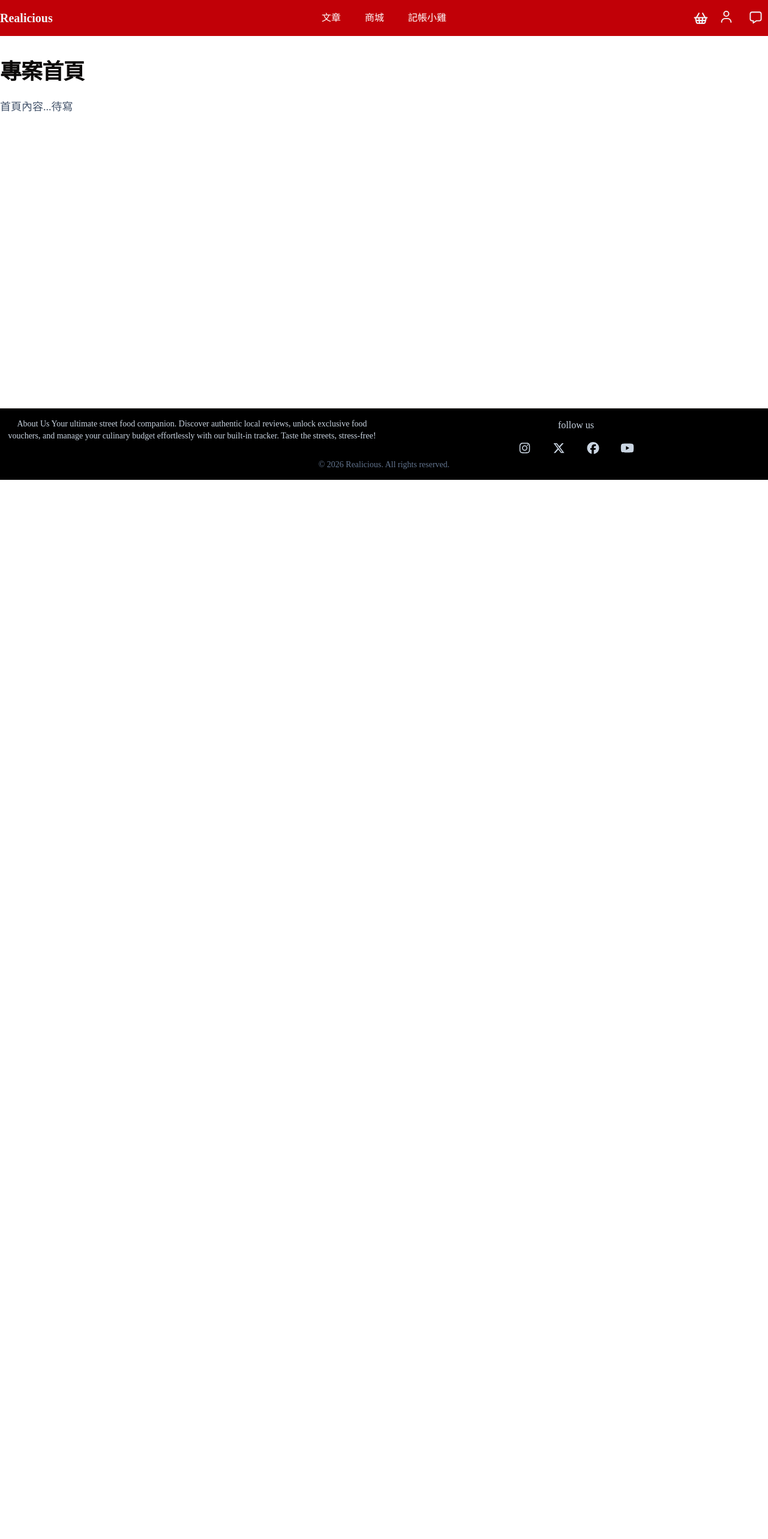
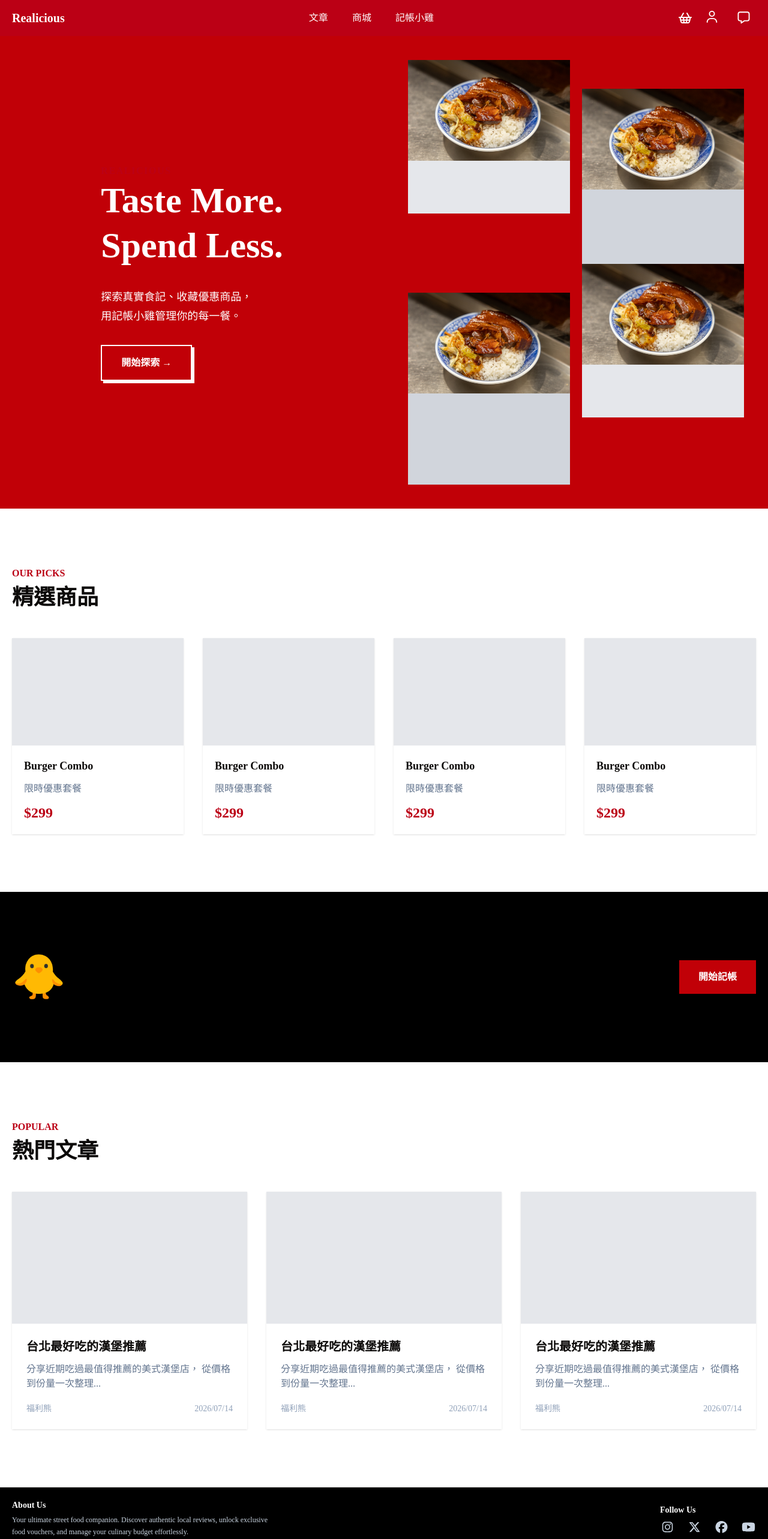
Before and after one commit to AnieceJ/Realicious, a Next.js app: page / in a window 1280 px wide. Shown: the top 2566 px of the page at 60% size. Before the commit the page ends 800 px from the top, so only its background shows below. Built offline with nearby package versions, Linux system fonts and the light colour scheme.

Commit message:
update homepage & footer/header & article management page filter features.

```diff
--- /dev/null
+++ b/app/_components/AccountingSection.tsx
@@ -0,0 +1,28 @@
+import Link from "next/link";
+
+export default function AccountingSection() {
+	return (
+		<section className="bg-black w-full">
+			<div className="max-w-7xl mx-auto py-24 px-5 flex items-center justify-between">
+				<div>
+					<div className="text-7xl">🐥</div>
+				</div>
+
+				<div className="text-center text-black">
+					<h2 className="text-5xl font-black">今天花了多少？</h2>
+
+					<p className="mt-4 text-xl opacity-90">
+						用記帳小雞紀錄每一筆美食開銷
+					</p>
+				</div>
+
+				<Link
+					href="/accounting"
+					className="bg-red-700 text-white font-bold px-8 py-4 hover:scale-105 transition"
+				>
+					開始記帳
+				</Link>
+			</div>
+		</section>
+	);
+}
--- /dev/null
+++ b/app/_components/ArticleSection.tsx
@@ -0,0 +1,40 @@
+export default function ArticleSection() {
+	return (
+		<section className="">
+			<div className="max-w-7xl mx-auto">
+				<div className="mb-12">
+					<p className="text-[#BB0015] font-bold">POPULAR</p>
+
+					<h2 className="text-4xl font-bold mt-2">熱門文章</h2>
+				</div>
+
+				<div className="grid md:grid-cols-2 xl:grid-cols-3 gap-8">
+					{[1, 2, 3].map((item) => (
+						<article
+							key={item}
+							className="shadow hover:shadow-xl transition overflow-hidden bg-white hover:-translate-y-2"
+						>
+							<div className="aspect-video bg-gray-200" />
+
+							<div className="p-6">
+								<h3 className="font-bold text-xl line-clamp-2">
+									台北最好吃的漢堡推薦
+								</h3>
+
+								<p className="mt-3 text-slate-500 line-clamp-2">
+									分享近期吃過最值得推薦的美式漢堡店， 從價格到份量一次整理...
+								</p>
+
+								<div className="mt-5 flex justify-between text-sm text-slate-400">
+									<span>福利熊</span>
+
+									<span>2026/07/14</span>
+								</div>
+							</div>
+						</article>
+					))}
+				</div>
+			</div>
+		</section>
+	);
+}
--- /dev/null
+++ b/app/_components/HeroSection.tsx
@@ -0,0 +1,78 @@
+import Link from "next/link";
+import Image from "next/image";
+
+export default function Hero() {
+	return (
+		<section className="w-full bg-red-700">
+			<div className="max-w-[1920px] mx-auto">
+				<div className="grid lg:grid-cols-2 min-h-175">
+					{/* 左邊 */}
+					<div className="flex items-center justify-center px-16">
+						<div className="space-y-8">
+							<span className="text-[#BB0015] font-bold tracking-widest">
+								REALICIOUS
+							</span>
+
+							<h1 className="text-6xl font-black leading-tight text-white">
+								Taste More.
+								<br />
+								Spend Less.
+							</h1>
+							<p className="text-white text-lg leading-8 max-w-lg">
+								探索真實食記、收藏優惠商品，
+								<br />
+								用記帳小雞管理你的每一餐。
+							</p>
+							<Link
+								href="/article"
+								className="inline-flex bg-red-700 border-2 border-white text-white px-8 py-4 font-bold hover:bg-[#991012] transition shadow-[4px_4px_0px_0px_#FFFFFF]"
+							>
+								開始探索 →
+							</Link>
+						</div>
+					</div>
+
+					{/* 右邊 */}
+					<div className="grid grid-cols-2 gap-5 p-10">
+						<div className="bg-gray-200 h-64">
+							<Image
+								src="/article/braised-pork.jpg"
+								alt="你好"
+								sizes="(max-width: 800px) 100vw, 80vw"
+								width={1000}
+								height={300}
+							/>
+						</div>
+						<div className="bg-gray-300 h-80 mt-12">
+							<Image
+								src="/article/braised-pork.jpg"
+								alt="你好"
+								sizes="(max-width: 800px) 100vw, 80vw"
+								width={1000}
+								height={300}
+							/>
+						</div>
+						<div className="bg-gray-300 h-80">
+							<Image
+								src="/article/braised-pork.jpg"
+								alt="你好"
+								sizes="(max-width: 800px) 100vw, 80vw"
+								width={1000}
+								height={300}
+							/>
+						</div>
+						<div className="bg-gray-200 h-64 -mt-12">
+							<Image
+								src="/article/braised-pork.jpg"
+								alt="你好"
+								sizes="(max-width: 800px) 100vw, 80vw"
+								width={1000}
+								height={300}
+							/>
+						</div>
+					</div>
+				</div>
+			</div>
+		</section>
+	);
+}
--- /dev/null
+++ b/app/_components/ProductSection.tsx
@@ -0,0 +1,32 @@
+export default function ProductSection() {
+	return (
+		<section className="">
+			<div className="max-w-7xl mx-auto">
+				<div className="mb-12">
+					<p className="text-[#BB0015] font-bold">OUR PICKS</p>
+
+					<h2 className="text-4xl font-bold mt-2">精選商品</h2>
+				</div>
+
+				<div className="grid md:grid-cols-2 xl:grid-cols-4 gap-8">
+					{[1, 2, 3, 4].map((item) => (
+						<div
+							key={item}
+							className="shadow hover:shadow-xl transition bg-white hover:-translate-y-2 overflow-hidden"
+						>
+							<div className="aspect-16/10 bg-gray-200" />
+
+							<div className="p-5 space-y-3">
+								<h3 className="font-bold text-lg">Burger Combo</h3>
+
+								<p className="text-slate-500">限時優惠套餐</p>
+
+								<span className="text-[#BB0015] text-2xl font-black">$299</span>
+							</div>
+						</div>
+					))}
+				</div>
+			</div>
+		</section>
+	);
+}
--- a/app/_components/footer.tsx
+++ b/app/_components/footer.tsx
@@ -1,10 +1,54 @@
-export default function Footer (){
-  return(
-    <footer className="w-full h-[226px] bg-black border-t border-slate-500">
-					<div className="max-w-7xl mx-auto px-4 py-4 text-center text-sm text-white
-          ">
-						© 2026 Realicious. All rights reserved.
+import { FontAwesomeIcon } from "@fortawesome/react-fontawesome";
+
+import {
+	faInstagram,
+	faXTwitter,
+	faFacebook,
+	faYoutube,
+} from "@fortawesome/free-brands-svg-icons";
+
+export default function Footer() {
+	return (
+		<footer className="w-full bg-black border-t text-slate-300">
+			<div className="max-w-7xl mx-auto px-5 py-5">
+				<div className="flex flex-col md:flex-row md:items-center md:justify-between gap-5">
+					{/* About */}
+					<div className="max-w-md text-xs leading-5">
+						<h3 className="text-white font-bold text-sm">About Us</h3>
+						<p className="mt-1">
+							Your ultimate street food companion. Discover authentic local
+							reviews, unlock exclusive food vouchers, and manage your culinary
+							budget effortlessly.
+						</p>
 					</div>
-				</footer>
-  )
+					{/* Social */}
+					<div className="md:text-left">
+						<h3 className="text-white font-bold text-sm">Follow Us</h3>
+						<div className="flex md:justify-end gap-x-5 mt-2">
+							<FontAwesomeIcon
+								icon={faInstagram}
+								className="text-xl hover:text-white transition"
+							/>
+							<FontAwesomeIcon
+								icon={faXTwitter}
+								className="text-xl hover:text-white transition"
+							/>
+							<FontAwesomeIcon
+								icon={faFacebook}
+								className="text-xl hover:text-white transition"
+							/>
+							<FontAwesomeIcon
+								icon={faYoutube}
+								className="text-xl hover:text-white transition"
+							/>
+						</div>
+					</div>
+				</div>
+				{/* Copyright */}
+				<div className="border-t border-slate-800 mt-4 pt-3 text-xs text-center text-slate-500">
+					© 2026 Realicious. All rights reserved.
+				</div>
+			</div>
+		</footer>
+	);
 }
--- a/app/_components/header.tsx
+++ b/app/_components/header.tsx
@@ -1,40 +1,57 @@
-import Link from 'next/link'
-import UserSidebar from './_components/userSidebar';
-import Chatroom from './_components/chatroom';
+import Link from "next/link";
+import { ShoppingBasket } from "lucide-react";
 
-export default function Header (){
+import UserSidebar from "./_components/userSidebar";
+import Chatroom from "./_components/chatroom";
+
+export default function Header() {
 	return (
-  <header className="fixed w-full h-[94px] bg-[#BB0015] border-b border-amber-700  text-zinc-900">
-					<div className="max-w-7xl mx-auto px-4 h-16 flex items-center justify-between">
+		<header className=" w-full h-15 bg-[#BB0015] text-white ">
+			<div className="max-w-7xl mx-auto h-full px-5 flex items-center justify-between">
+				{/* Logo */}
+
 				<Link
 					href="/"
-							className="font-bold text-xl hover:text-amber-900 "
+					className="font-black text-xl hover:underline underline-offset-4"
 				>
 					Realicious
 				</Link>
-						<nav className="flex gap-4 items-center">
+
+				{/* Navigation */}
+
+				<nav className="hidden md:flex items-center gap-x-2">
 					<Link
 						href="/article"
-								className="inline-block bg-blue-600 text-white px-4 py-3 rounded-lg font-medium hover:bg-blue-700 transition"
+						className="px-4 py-3 font-medium hover:underline underline-offset-4"
 					>
 						文章
 					</Link>
+
 					<Link
 						href="/shop"
-								className="inline-block bg-blue-600 text-white px-4 py-3 rounded-lg font-medium hover:bg-blue-700 transition"
+						className="px-4 py-3 font-medium hover:underline underline-offset-4"
 					>
 						商城
 					</Link>
+
 					<Link
 						href="/accounting"
-								className="inline-block bg-blue-600 text-white px-4 py-3 rounded-lg font-medium hover:bg-blue-700 transition"
+						className="px-4 py-3 font-medium hover:underline underline-offset-4"
 					>
 						記帳小雞
 					</Link>
-							<UserSidebar></UserSidebar>
-							<Chatroom></Chatroom>
 				</nav>
+
+				{/* Right */}
+
+				<div className="flex items-center gap-x-3">
+					<ShoppingBasket className="h-6 w-6" />
+
+					<UserSidebar />
+
+					<Chatroom />
+				</div>
 			</div>
 		</header>
-)
+	);
 }
--- a/app/article/[id]/page.tsx
+++ b/app/article/[id]/page.tsx
@@ -92,7 +92,7 @@ export default function ArticlePages({ params }: ArticleDetailPageProps) {
 
 	return (
 		<>
-			<div className="max-w-7xl mx-auto w-full p-3 ">
+			<div className="max-w-7xl mx-auto w-full p-3">
 				<div className="flex flex-col md:flex-row md:items-center justify-between gap-4 p-3 bg-white border border-black">
 					<div className="flex items-center gap-2">
 						<Link href="/article">
--- a/app/layout.tsx
+++ b/app/layout.tsx
@@ -1,19 +1,12 @@
 import "./globals.css";
-import Link from "next/link";
+
+import Header from "./_components/Header";
+import Footer from "./_components/Footer";
 
 import { config } from "@fortawesome/fontawesome-svg-core";
 import "@fortawesome/fontawesome-svg-core/styles.css";
+
 config.autoAddCss = false;
-import { ShoppingBasket } from "lucide-react";
-import { FontAwesomeIcon } from "@fortawesome/react-fontawesome";
-import {
-	faInstagram,
-	faXTwitter,
-	faFacebook,
-	faYoutube,
-} from "@fortawesome/free-brands-svg-icons";
-import UserSidebar from "./_components/_components/userSidebar";
-import Chatroom from "./_components/_components/chatroom";
 
 export default function RootLayout({
 	children,
@@ -22,72 +15,10 @@ export default function RootLayout({
 }) {
 	return (
 		<html lang="zh-TW">
-			<body className="w-full min-h-screen bg-white flex flex-col">
-				{/* Header */}
-				<header className="w-full h-15 bg-red-700 text-slate-100">
-					<div className="max-w-7xl mx-auto h-full grid grid-cols-3 items-center">
-						<div className="flex justify-start">
-							<Link
-								href="/"
-								className="font-bold text-xl hover:underline decoration-white underline-offset-5"
-							>
-								Realicious
-							</Link>
-						</div>
-						<nav className="flex gap-x-2 items-center justify-center">
-							<Link
-								href="/article"
-								className="inline-block text-white px-4 py-3 font-medium hover:underline decoration-white underline-offset-5"
-							>
-								文章
-							</Link>
-							<Link
-								href="/shop"
-								className="inline-block text-white px-4 py-3 font-medium hover:underline decoration-white underline-offset-5"
-							>
-								商城
-							</Link>
-							<Link
-								href="/accounting"
-								className="inline-block text-white px-4 py-3 font-medium hover:underline decoration-white underline-offset-5"
-							>
-								記帳小雞
-							</Link>
-						</nav>
-						<div className="flex gap-x-2 items-center justify-end">
-							<ShoppingBasket className="h-6.25 w-7" />
-							<UserSidebar />
-							<Chatroom />
-						</div>
-					</div>
-				</header>
-				{/* Main */}
-				<main className="grow w-full">
-					<div className="max-w-7xl my-10 mx-auto m-h-150">{children}</div>
-				</main>
-				{/* Footer */}
-				<footer className="w-full h-30 bg-black border-t text-center text-slate-300">
-					<div className="max-w-7xl mx-auto h-full items-center">
-						<div className=" grid grid-cols-2">
-							<div className="py-4 text-sm">
-								About Us Your ultimate street food companion. Discover authentic
-								local reviews, unlock exclusive food vouchers, and manage your
-								culinary budget effortlessly with our built-in tracker. Taste
-								the streets, stress-free!
-							</div>
-							<div className="">
-								<div className="py-4">follow us</div>
-								<FontAwesomeIcon icon={faInstagram} className="px-4 text-xl" />
-								<FontAwesomeIcon icon={faXTwitter} className="px-4 text-xl" />
-								<FontAwesomeIcon icon={faFacebook} className="px-4 text-xl" />
-								<FontAwesomeIcon icon={faYoutube} className="px-4 text-xl" />
-							</div>
-						</div>
-						<span className="text-center text-sm text-slate-500">
-							© 2026 Realicious. All rights reserved.
-						</span>
-					</div>
-				</footer>
+			<body className=" w-full min-h-screen bg-white flex flex-col">
+				<Header />
+				<main className="grow w-full">{children}</main>
+				<Footer />
 			</body>
 		</html>
 	);
--- a/app/page.tsx
+++ b/app/page.tsx
@@ -1,10 +1,26 @@
-import Link from "next/link";
+import Hero from "./_components/HeroSection";
+import ProductSection from "./_components/ProductSection";
+import AccountingSection from "./_components/AccountingSection";
+import ArticleSection from "./_components/ArticleSection";
 
 export default function HomePage() {
 	return (
-		<div className="space-y-6">
-			<h1 className="text-4xl font-extrabold tracking-tight">專案首頁</h1>
-			<p className="text-lg text-slate-600">首頁內容...待寫</p>
-		</div>
+		<>
+			<Hero />
+
+			<section className="py-24 bg-white">
+				<div className="max-w-7xl mx-auto px-5">
+					<ProductSection />
+				</div>
+			</section>
+
+			<AccountingSection />
+
+			<section className="py-24  bg-white">
+				<div className="max-w-7xl mx-auto px-5">
+					<ArticleSection />
+				</div>
+			</section>
+		</>
 	);
 }
--- a/package.json
+++ b/package.json
@@ -21,6 +21,7 @@
     "class-variance-authority": "^0.7.1",
     "clsx": "^2.1.1",
     "date-fns": "^4.4.0",
+    "framer-motion": "^12.42.2",
     "lucide-react": "^1.23.0",
     "next": "16.2.10",
     "react": "19.2.4",
```
Also changed, not shown: app/article/manage/page.tsx (+31 -12 lines), app/article/page.tsx (+25 -17 lines), 1 other file (tests, documents, lock files or other folders). Lines whose indentation alone changed are shown as unchanged.
